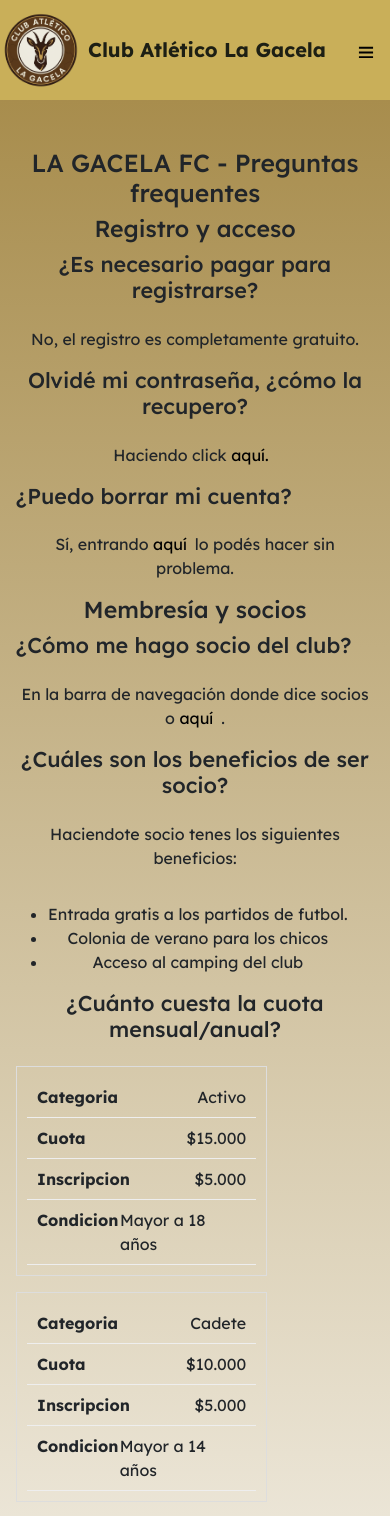
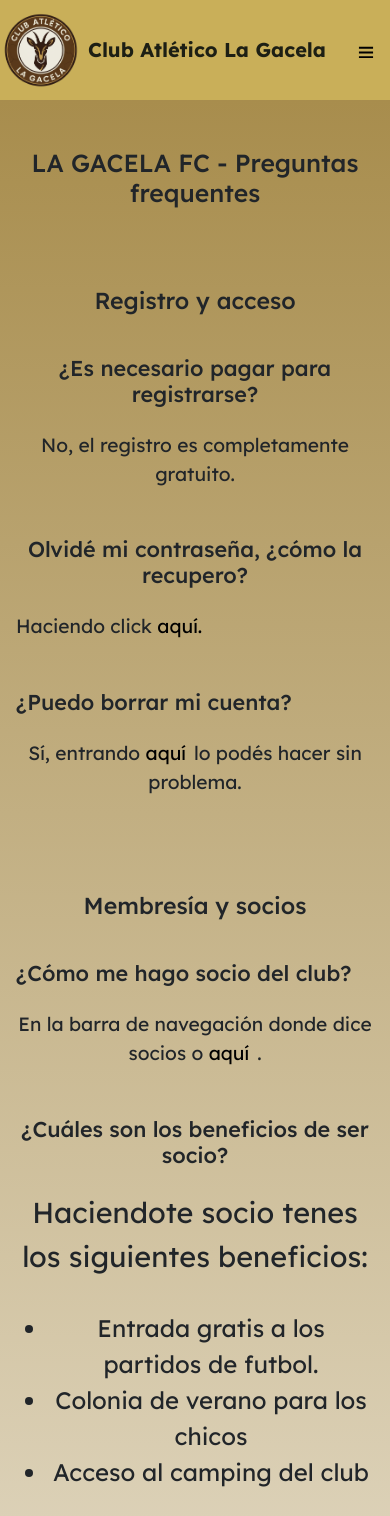
Before and after one commit to bernioviedo/TP-Club, a React (Vite) app in the folder client/club-frontend/: page /faqs in a window 390 px wide. Shown: the top 1516 px of the page. Built offline with nearby package versions, Linux system fonts and the light colour scheme; no server answers.

Commit message:
actualiza estilos en Faqs, Media y Home

```diff
--- a/client/club-frontend/src/components/Home/Home.css
+++ b/client/club-frontend/src/components/Home/Home.css
@@ -17,10 +17,10 @@
   font-size: 2.5rem;
 }
 
-.main-content p {
+/* .main-content p {
   font-size: 1.2rem;
   max-width: 600px;
-}
+} */
 
 .main-content-position{
   margin-top: 90px;
--- a/client/club-frontend/src/pages/Faqs.jsx
+++ b/client/club-frontend/src/pages/Faqs.jsx
@@ -5,7 +5,7 @@ export default function Faqs() {
     return(
         <>
         <h2 className="faqs-title">LA GACELA FC - Preguntas frequentes</h2>
-        <section className='register'>
+        <section className='sctn'>
             <h3>Registro y acceso</h3>
             <article className="q-art">
                 <h4 className="q-title">¿Es necesario pagar para registrarse?</h4>
@@ -20,13 +20,13 @@ export default function Faqs() {
                 <p className="q-res">Sí, entrando <Link className='link-faqs' to='/'>aquí</Link>lo podés hacer sin problema.</p>
             </article>
         </section>
-        <section className='members'>
+        <section className='sctn'>
             <h3>Membresía y socios</h3>
             <article className="q-art">
                 <h4 className="q-title">¿Cómo me hago socio del club?</h4>
                 <p className="q-res">En la barra de navegación donde dice socios o <Link className='link-faqs' to='/'>aquí</Link>.</p>
             </article>
-            <article className="q-art">
+            <article className="q-art art-list">
                 <h4 className="q-title">¿Cuáles son los beneficios de ser socio?</h4>
                 <p className="q-res">Haciendote socio tenes los siguientes beneficios:</p>
                 <ul className='benefits-list'>
--- a/client/club-frontend/src/pages/Faqss.css
+++ b/client/club-frontend/src/pages/Faqss.css
@@ -1,17 +1,30 @@
+.sctn{
+  margin-top: 5rem;
+  display: flex;
+  flex-direction: column;
+  gap: 2rem;
+}
+
 .faqs-title{
-    margin-top: 2rem;
+  margin-top: 2rem;
 }
 
 .q-art{
     display: flex;
     justify-content: flex-start;
     align-items: flex-start;
-    flex-direction: column;
+    flex-direction: row;
     gap: 1rem;
+    width: 100%;
 }
 
 .benefits-list{
     list-style: disc;
+}
+
+.art-list{
+  flex-direction: column;
+  font-size: 1.5em;
 }
 
 .link-faqs {
@@ -22,9 +35,23 @@
     color: blue;
 }
 
-@media screen and (min-width: 768px) {
+.q.title{
+  font-size: 2em;
+}
+
+.q-res{
+  font-size: 1.5em;
+  margin-left: 0;
+}
+
+@media screen and (max-width: 768px) {
     .q-art{
-        flex-direction: row;
+      flex-direction: column;
+      align-items: flex-start;
+      width: 100%;
+    }
+    .q-res{
+      font-size: 1.2em;
     }
 }
 
@@ -45,10 +72,10 @@
     display: none;
   }
 
+
   .responsive-table tr {
     display: block;
     margin-bottom: 1rem;
-    border: 1px solid #ddd;
     padding: 10px;
   }
 
@@ -56,8 +83,6 @@
     display: flex;
     justify-content: space-between;
     padding: 8px 10px;
-    border: none;
-    border-bottom: 1px solid #eee;
   }
 
   .responsive-table td::before {
--- a/client/club-frontend/src/pages/Media.css
+++ b/client/club-frontend/src/pages/Media.css
@@ -77,7 +77,7 @@
  text-align: center;
  margin-bottom: 3rem;
 }
-.main-content p {
+.media-p{
   font-size: 1.0rem;
   max-width: 600px;
   margin-left: auto;
--- a/client/club-frontend/src/pages/Media.jsx
+++ b/client/club-frontend/src/pages/Media.jsx
@@ -171,7 +171,7 @@ const Media = () => {
 
         <div className="media-title">
           <h1>Media La Gacela FC</h1>
-          <p>Los mejores momentos de nuestro equipo</p>
+          <p className='media-p'>Los mejores momentos de nuestro equipo</p>
         </div>
 
         {/* Carrusel */}
```
